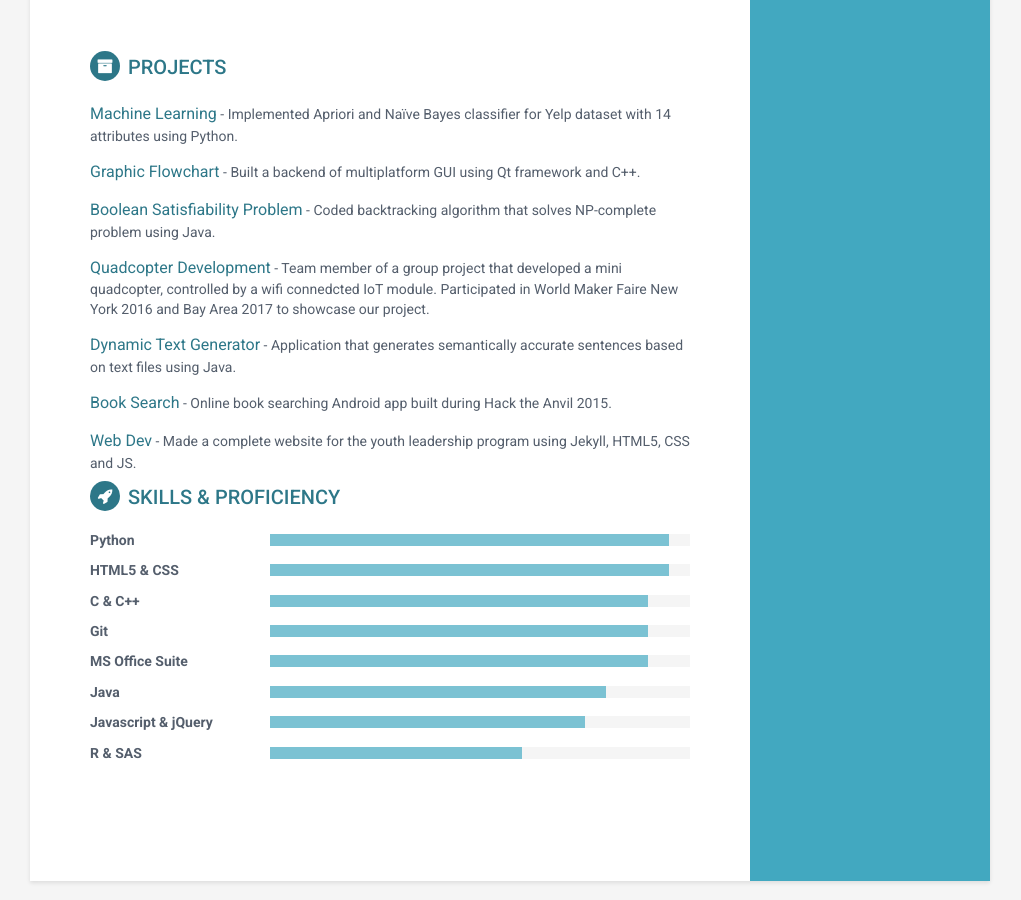
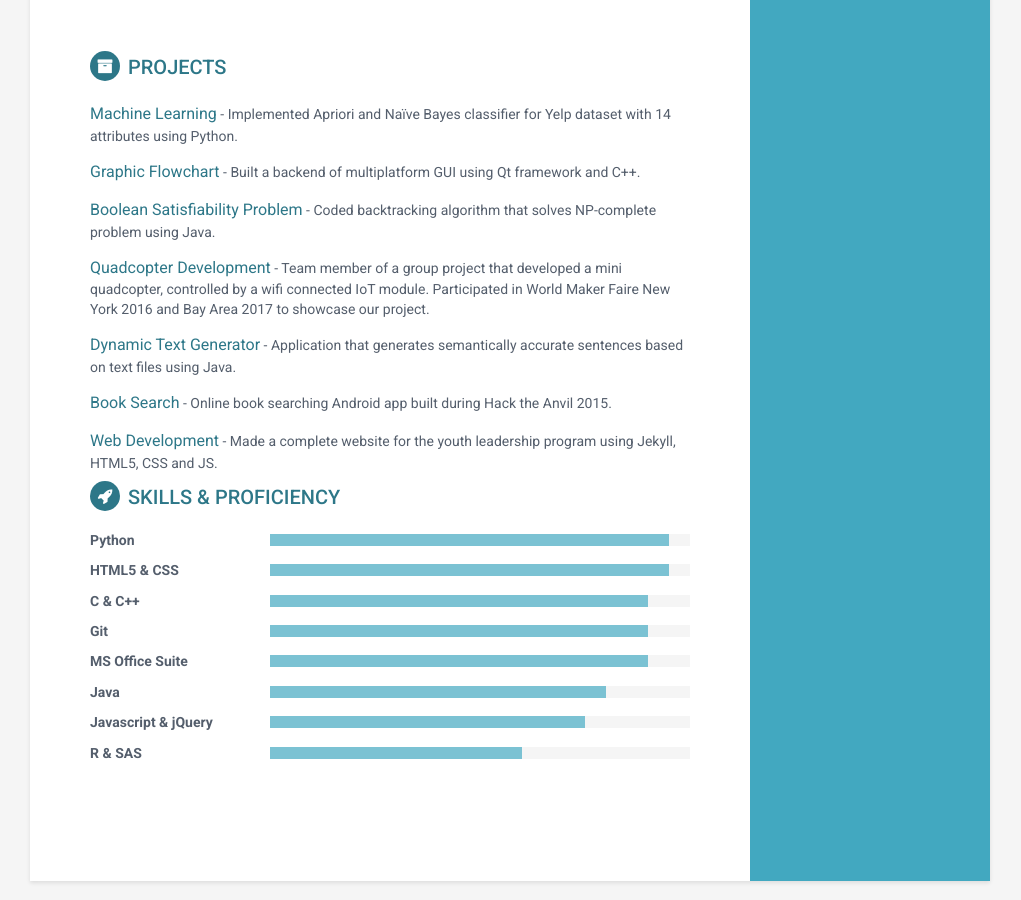
Before and after one commit to jantsankhorloo/jantsankhorloo.github.io, a Jekyll site: the page built from index.html, in a window 1280 px wide and 900 px high, scrolled down 1545 px. Shown: the whole window, without its empty margins (130-1151 px from the left). Built offline with Jekyll 4.4.1, drawn with Linux system fonts in a browser that asks for light colours.

Commit message:
fixing connected typo

```diff
--- a/_includes/projects.html
+++ b/_includes/projects.html
@@ -12,7 +12,7 @@
         <span class="project-title"><a href="https://github.com/jantsankhorloo/SATSolver" target="_blank">Boolean Satisfiability Problem</a></span> - <span class="project-tagline">Coded backtracking algorithm that solves NP-complete problem using Java. </span>
     </div><!--//item-->
     <div class="item">
-        <span class="project-title"><a href="http://giingo.io/" target="_blank">Quadcopter Development</a></span> - <span class="project-tagline">Team member of a group project that developed a mini quadcopter, controlled by a wifi connedcted IoT module. Participated in World Maker Faire New York 2016 and Bay Area 2017 to showcase our project.</span>
+        <span class="project-title"><a href="http://giingo.io/" target="_blank">Quadcopter Development</a></span> - <span class="project-tagline">Team member of a group project that developed a mini quadcopter, controlled by a wifi connected IoT module. Participated in World Maker Faire New York 2016 and Bay Area 2017 to showcase our project.</span>
     </div><!--//item-->
     <div class="item">
         <span class="project-title"><a href="https://github.com/jantsankhorloo/TextGenerator" target="_blank">Dynamic Text Generator</a></span> - <span class="project-tagline">Application that generates semantically accurate sentences based on text files using Java. </span>
@@ -21,6 +21,6 @@
         <span class="project-title"><a href="#" target="_blank">Book Search</a></span> - <span class="project-tagline">Online book searching Android app built during Hack the Anvil 2015. </span>
     </div><!--//item-->
     <div class="item">
-        <span class="project-title"><a href="http://mysp.world" target="_blank">Web Dev</a></span> - <span class="project-tagline">Made a complete website for the youth leadership program using Jekyll, HTML5, CSS and JS. </span>
+        <span class="project-title"><a href="http://mysp.world" target="_blank">Web Development</a></span> - <span class="project-tagline">Made a complete website for the youth leadership program using Jekyll, HTML5, CSS and JS. </span>
 <section><!--//section-->
 <p></p>
```
